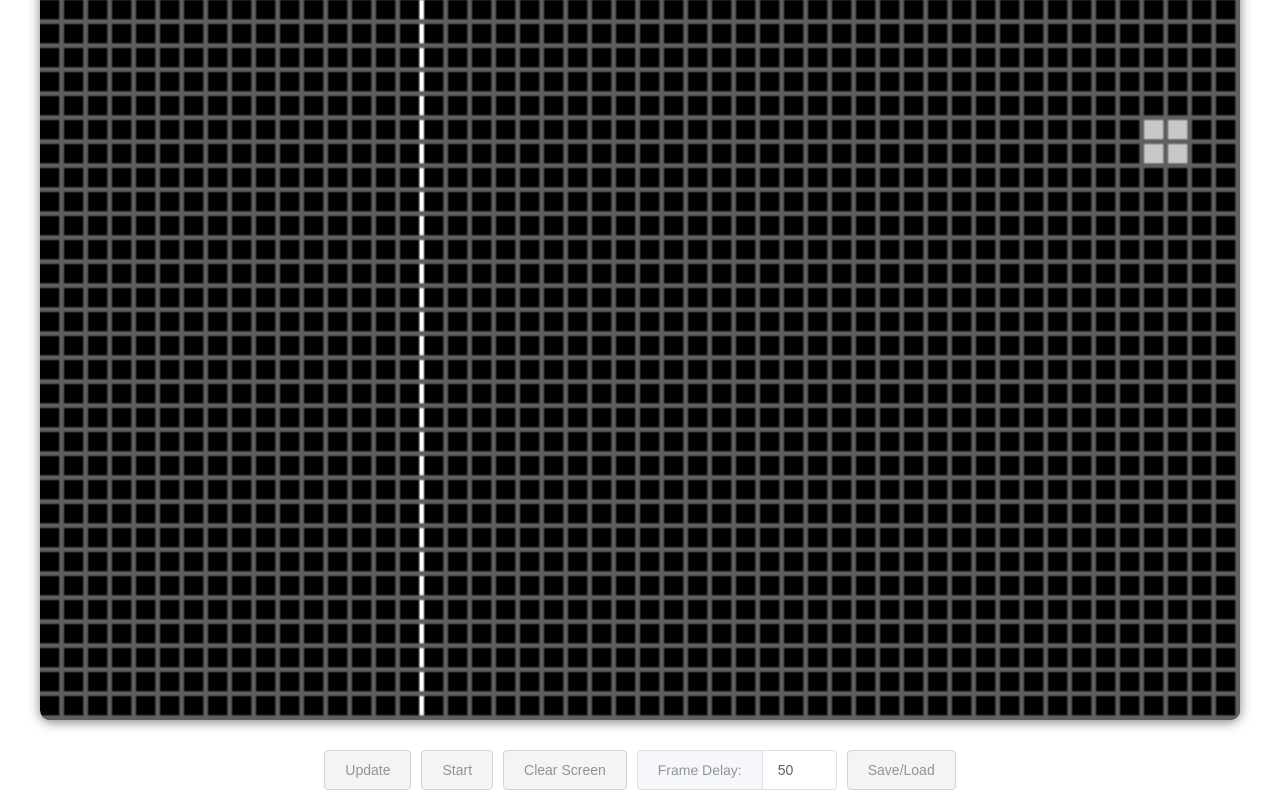
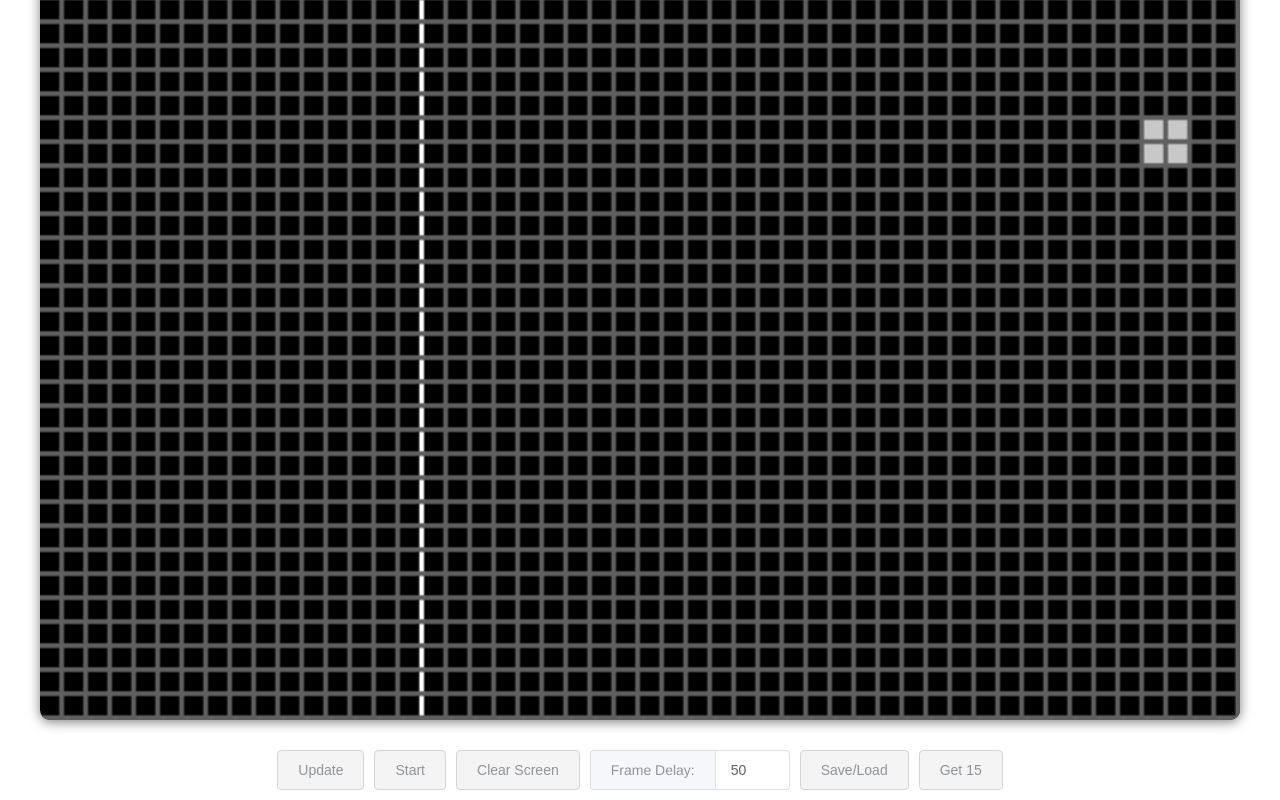
Before and after one commit to HyDevelop/Cellular-Automata, a Vue app: page / in a window 1280 px wide. Shown: the part 560-1360 px from the top of the page. Built offline with nearby package versions, Linux system fonts and the light colour scheme.

Commit message:
[+] Create get15 button

```diff
--- a/src/Graphics.vue
+++ b/src/Graphics.vue
@@ -22,6 +22,10 @@
 
             <el-button type="info" plain @click="saveLoad">
                 Save/Load
+            </el-button>
+
+            <el-button type="info" plain @click="get15">
+                Get 15
             </el-button>
 
             <el-dialog
@@ -161,6 +165,20 @@
         {
             this.world.loadWorld(this.saveLoadText);
         }
+
+        get15()
+        {
+            let s = '';
+            for (let x = 0; x < 15; x++)
+            {
+                for (let y = 0; y < 15; y++)
+                {
+                    s += this.world.getCell({x: y, y: x}).status.alive ? '1' : '0'
+                }
+                s += '\n'
+            }
+            console.log(s)
+        }
     }
 </script>
 
```
